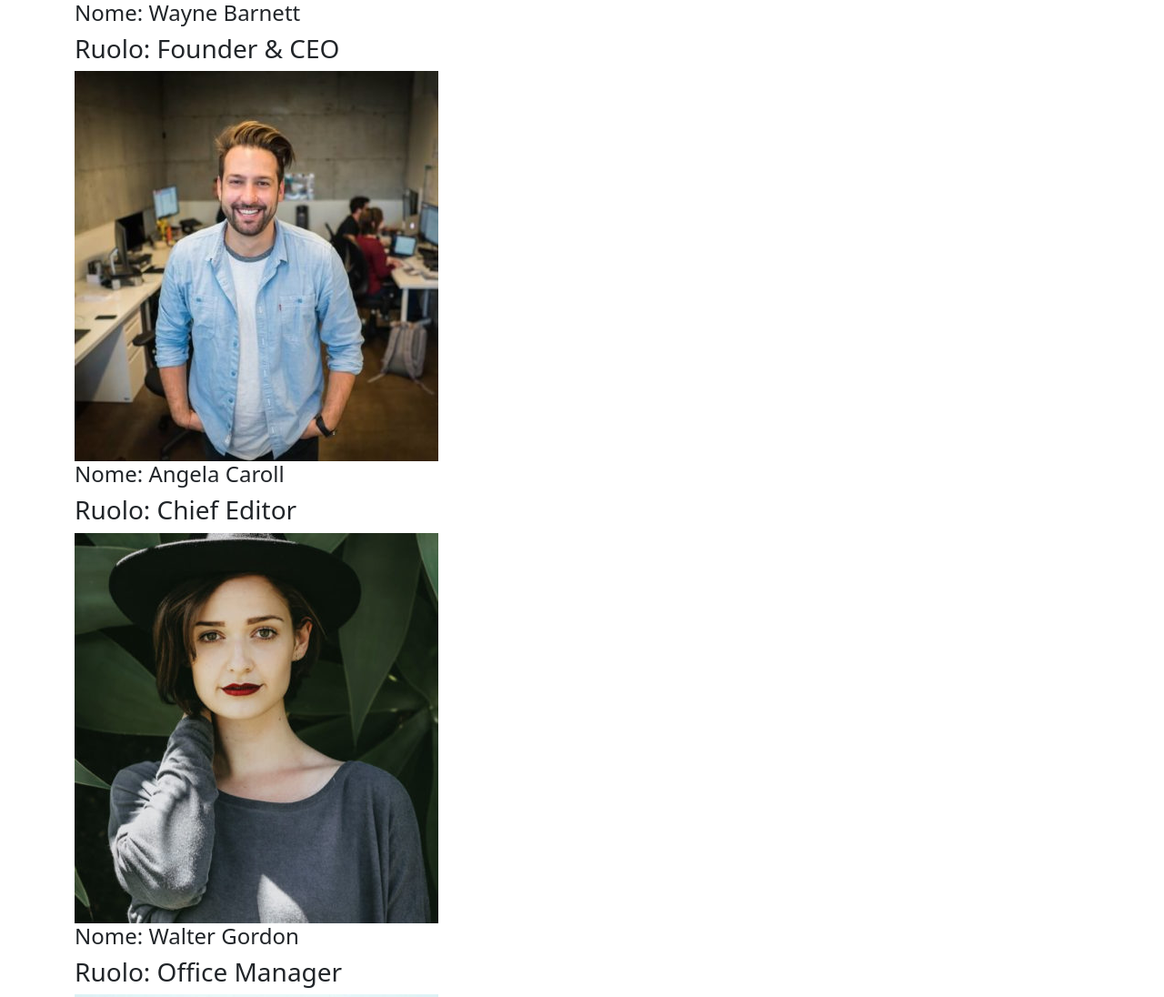
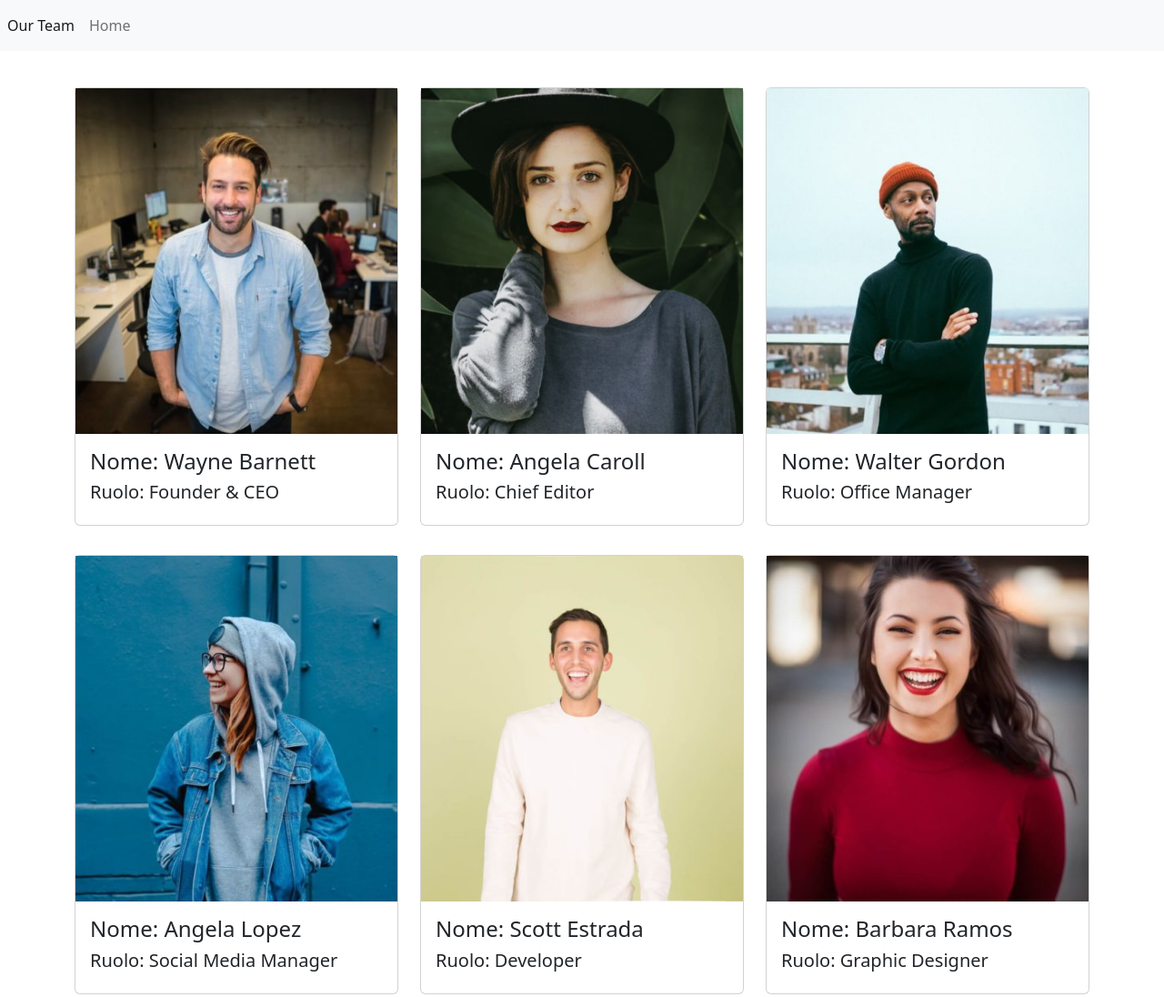
Before and after one commit to CarloFanelli/js-our-team, a plain HTML site: page index.html in a window 1280 px wide. Shown: the top 1096 px of the page at 91% size. Drawn offline with nearby package versions, Linux system fonts and the light colour scheme.

Commit message:
complete bonus 2

```diff
--- a/assets/js/main.js
+++ b/assets/js/main.js
@@ -71,10 +71,16 @@ for (let i = 0; i < ourTeam.length; i++) {
 
     const teamComponent = ourTeam[i];
 
-    const teamComponentMarkup = `<div>
-    <h4>Nome: ${teamComponent.name}</h4>
-    <h3>Ruolo: ${teamComponent.position}</h3>
-    <img src="${teamComponent.profileImg}" alt="">
+    const teamComponentMarkup = `<div class="col-4">
+    <div class="card my-3">
+        <div class="card-img">
+            <img class="img-fluid" src="${teamComponent.profileImg}" alt>
+        </div>
+        <div class="card-body">
+            <h4>Nome: ${teamComponent.name}</h4>
+            <h5>Ruolo: ${teamComponent.position}</h5>
+        </div>
+    </div>
 </div>`
 
     teamComponentDOM.insertAdjacentHTML('beforeend', teamComponentMarkup);
--- a/index.html
+++ b/index.html
@@ -22,15 +22,25 @@
     <body>
 
         <header>
-            <!-- place navbar here -->
-        </header>
+            <nav class="navbar navbar-expand navbar-light bg-light">
+                <div class="nav navbar-nav">
+                    <a class="nav-item nav-link active" href="#"
+                        aria-current="page">Our Team <span
+                            class="visually-hidden">(current)</span></a>
+                    <a class="nav-item nav-link" href="#">Home</a>
+                </div>
+            </nav> </header>
 
         <main>
-            <div class="container">
-                <div class="row">
+            <section class="team">
 
+                <div class="container py-4">
+                    <div class="row">
+
+
+                    </div>
                 </div>
-            </div>
+            </section>
         </main>
         <footer>
             <!-- place footer here -->
```
